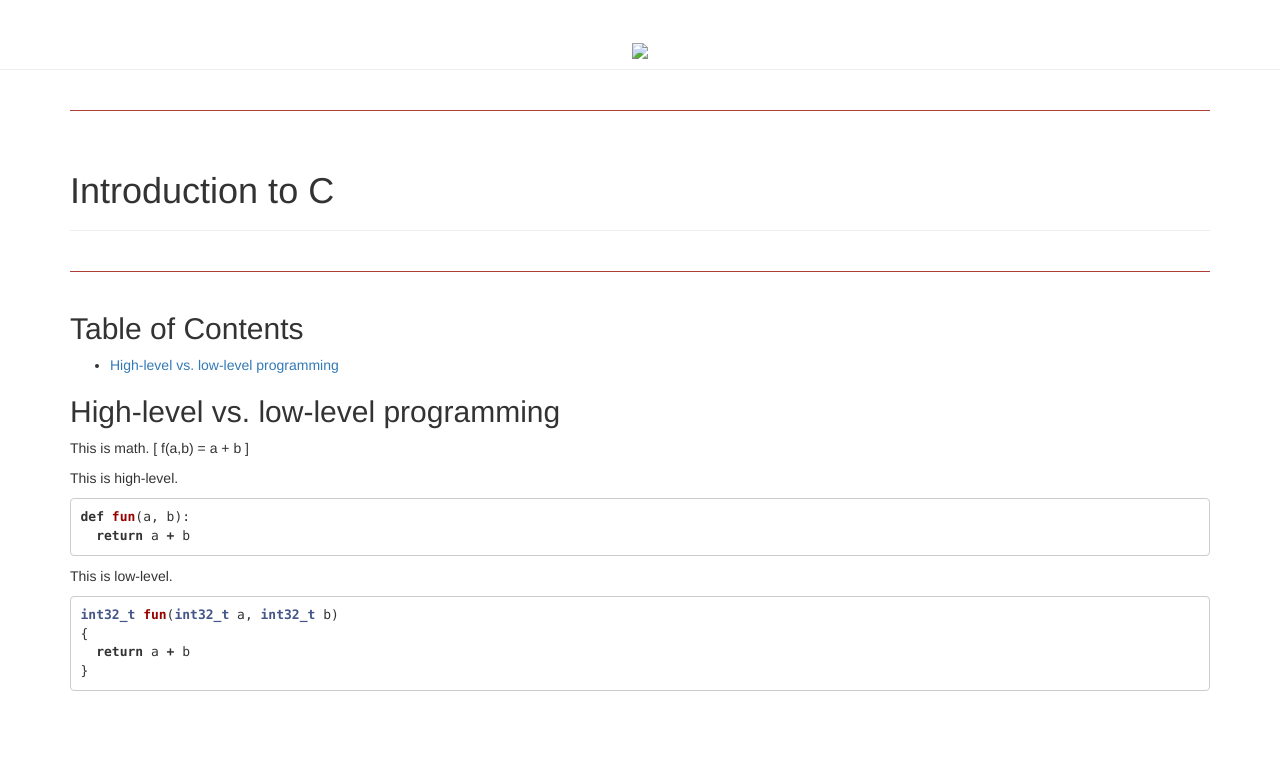
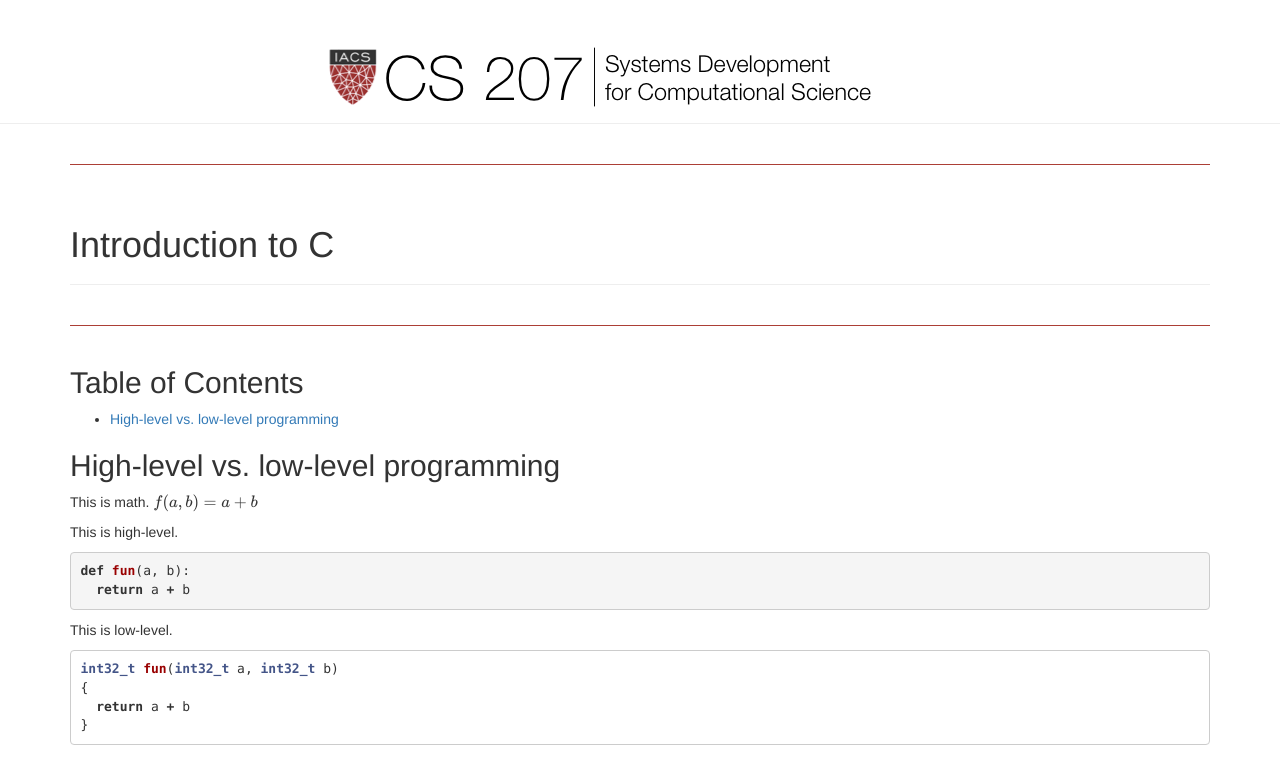
Before and after one commit to rdadolf/cs207, a Jekyll site: the page built from lectures/f01.md, in a window 1280 px wide. Shown: the top 784 px of the page. Built offline with Jekyll 4.4.1, drawn with Linux system fonts in a browser that asks for light colours; nearby versions of some CDN libraries; formulas are drawn with MathJax 3.

Commit message:
Asset path fix and syntax fix attempt 2.

````diff
--- a/_layouts/lecture.html
+++ b/_layouts/lecture.html
@@ -24,7 +24,7 @@
     <!-- CS207 Header -->
     <center>
     <div class="page-header">
-      <img src="assets/cs207-logo.png">
+      <img src="{{site.baseurl}}/assets/cs207-logo.png">
     </div>
     </center>
     <!-- /Header -->
--- a/lectures/f01.md
+++ b/lectures/f01.md
@@ -14,16 +14,16 @@ mathjax: true
 ## High-level vs. low-level programming
 
 This is math.
-\[
+$$
 f(a,b) = a + b
-\]
+$$
 
 This is high-level.
 
-```python
+{% highlight python %}
 def fun(a, b):
   return a + b
-```
+{% endhighlight %}
 
 This is low-level.
 ```c
````
